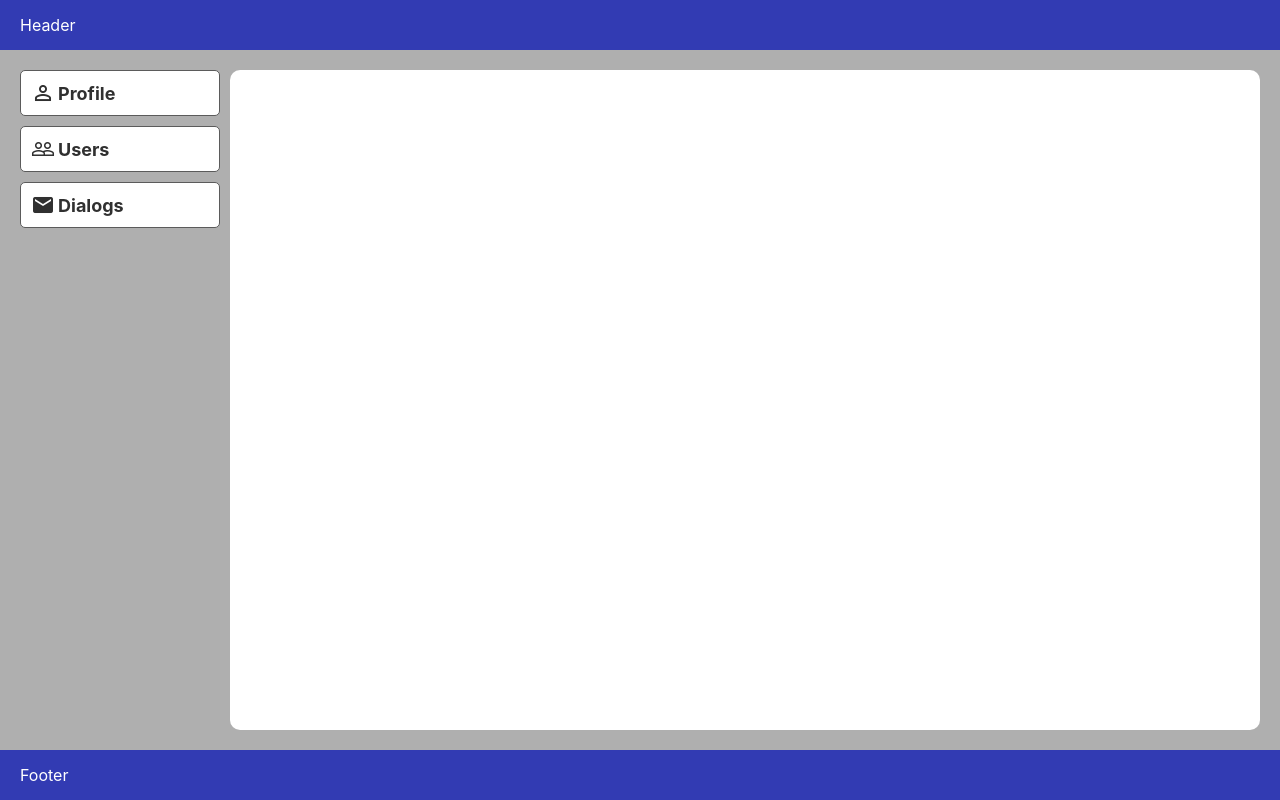
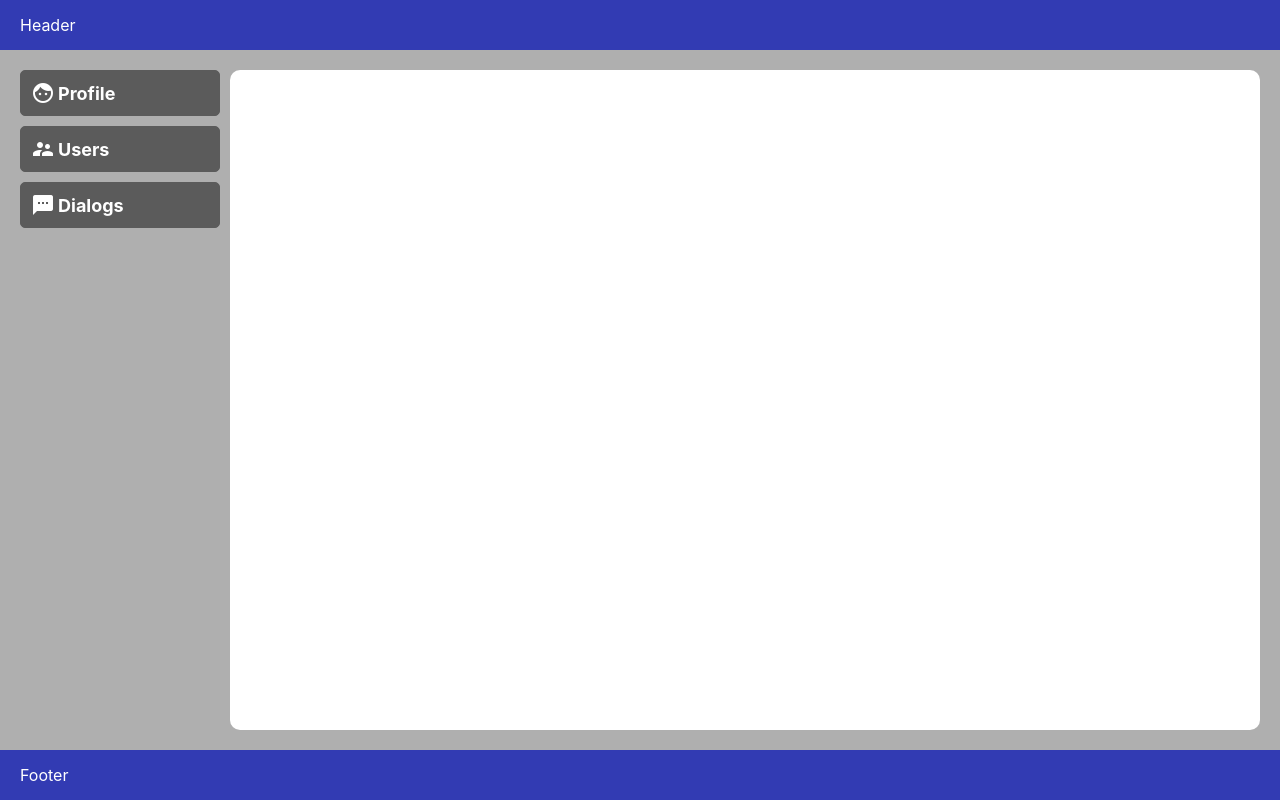
Before and after one commit to vadimnevinskiy/netw, a React (Create React App) app: page / in a window 1280 px wide. Built offline with nearby package versions, Linux system fonts and the light colour scheme.

Commit message:
MINOR: Changed menu icons

```diff
--- a/src/App.js
+++ b/src/App.js
@@ -17,9 +17,6 @@ function App() {
               <Route path='/profile' render={() => <Profile />} />
               <Route path='/users' render={() => <Users />} />
               <Route path='/dialogs' render={() => <Dialogs />} />
-
-
-
           </div>
       </div>
       <Footer />
--- a/src/components/Sidebar/Sidebar.jsx
+++ b/src/components/Sidebar/Sidebar.jsx
@@ -7,15 +7,15 @@ const Sidebar = () => {
         <div className={classes.sidebar}>
             <nav className={classes.nav}>
                 <NavLink to={'/profile'} activeClassName={classes.active}>
-                    <span className={classes.navIcon + ' ' + "material-icons"}>person_outline</span>
+                    <span className={classes.navIcon + ' ' + "material-icons"}>face</span>
                     Profile
                 </NavLink>
                 <NavLink to={'/users'} activeClassName={classes.active}>
-                    <span className={classes.navIcon + ' ' + "material-icons"}>people_outline</span>
+                    <span className={classes.navIcon + ' ' + "material-icons"}>supervisor_account</span>
                     Users
                 </NavLink>
                 <NavLink to={'/dialogs'} activeClassName={classes.active}>
-                    <span className={classes.navIcon + ' ' + "material-icons"}>mail</span>
+                    <span className={classes.navIcon + ' ' + "material-icons"}>textsms</span>
                     Dialogs
                 </NavLink>
             </nav>
--- a/src/components/Sidebar/Sidebar.module.css
+++ b/src/components/Sidebar/Sidebar.module.css
@@ -10,28 +10,31 @@
     font-weight: bold;
     font-size: 18px;
     border-radius: 5px;
-    background:  #ffffff;
-    color: #303030;
     opacity: 1;
     transition: all 0.2s;
     border: 1px solid #5b5b5b;
+    background: #5b5b5b;
+    color: #ffffff;
 }
 .nav a.active {
-    background: #5b5b5b;
-    color: #ffffff;
+    background:  #ffffff;
+    color: #424242;
     opacity: 1;
     box-shadow: 0px 0px 5px #000000;
     border: 1px solid  #ffffff;
 }
 .nav a:hover{
-    background: #747474;
-    color: #ffffff;
+    background: #757575;
+    /*color: #303030;*/
+    box-shadow: 0px 0px 3px #000000;
     opacity: 1;
 }
 .nav a.active:hover{
-    background: #5b5b5b;
+    background: #ffffff;
+    color: #303030;
     opacity: 1;
     cursor: auto;
+    box-shadow: 0px 0px 5px #000000;
 }
 .nav a .navIcon{
     vertical-align: -5px;
```
